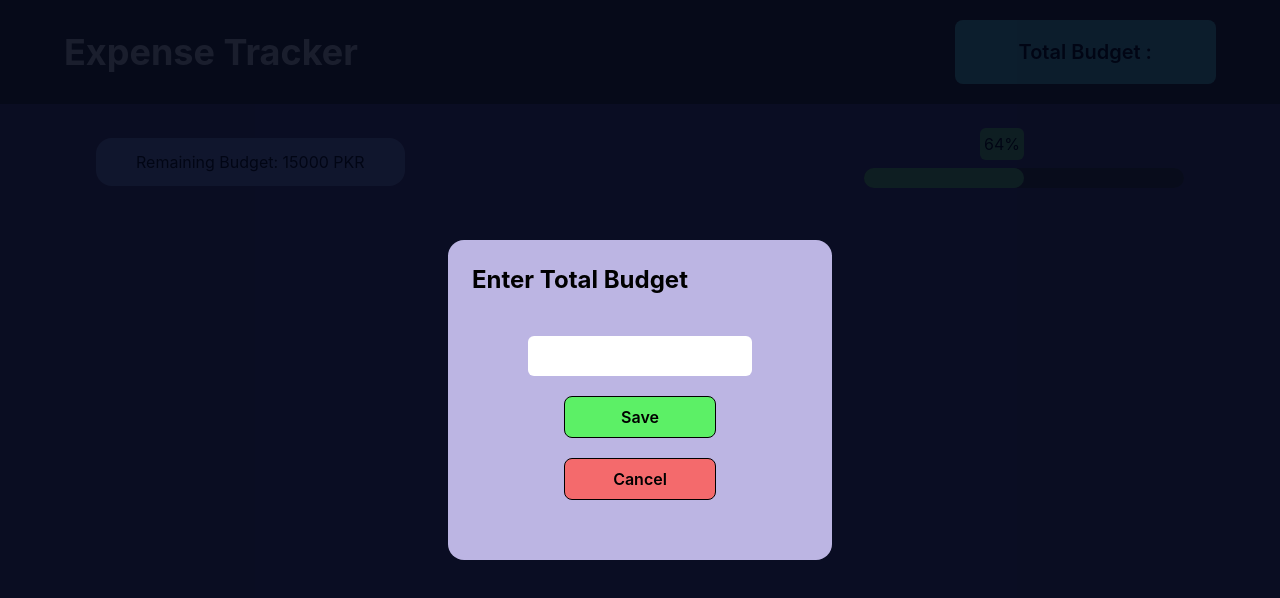
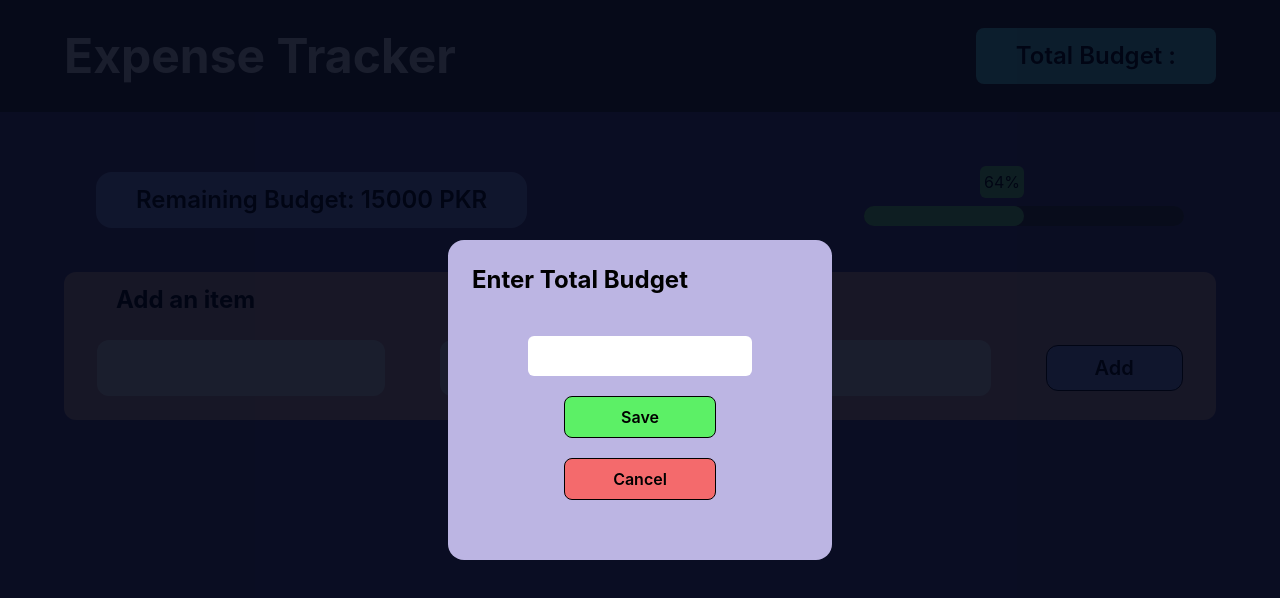
Before and after one commit to Shadow-unknown123/ExpenseTracker, a React (Create React App) app: page / in a window 1280 px wide. Shown: the top 598 px of the page. Built offline with nearby package versions, Linux system fonts and the light colour scheme.

Commit message:
Add expense from front end

```diff
--- a/src/App.js
+++ b/src/App.js
@@ -2,6 +2,7 @@ import { useState } from "react";
 import "./App.css";
 import Header from "./components/Header";
 import Remaining from "./components/Remaining";
+import ExpenseForm from "./components/ExpenseForm";
 
 function App() {
   const [isModalOpen, setIsModalOpen] = useState(true);
@@ -11,6 +12,7 @@ function App() {
       <main className="bg-[#5F5394] h-screen">
         <Header />
         <Remaining />
+        <ExpenseForm />
       </main>
 
       {isModalOpen && (
--- /dev/null
+++ b/src/components/ExpenseForm.js
@@ -0,0 +1,30 @@
+export default function ExpenseForm() {
+  return (
+    <>
+      <div className="flex justify-center items-center">
+        <div className="w-96 md:w-[95%] md:px-7 lg:w-[90%] h-max bg-[#E3B5B5] rounded-xl mt-11">
+          <h1 className="font-bold text-lg ps-6 pt-3 md:text-xl lg:text-2xl 2xl:text-3xl">
+            Add an item
+          </h1>
+          <div className="py-6 flex justify-center items-center flex-col md:flex-row">
+            <input
+              className="rounded-xl h-10 w-64 md:w-56 md:me-3 lg:me-[5%] lg:w-72 lg:h-14"
+              type="text"
+            />
+            <input
+              className="rounded-xl h-10 w-64 mt-3 md:mt-0 md:w-44 md:me-3 lg:me-[5%] lg:w-52 lg:h-14 "
+              type="text"
+            />
+            <input
+              className="rounded-xl h-10 w-64 mt-3 md:mt-0 md:w-40 md:me-7 lg:me-[5%] lg:w-72 lg:h-14 "
+              type="text"
+            />
+            <button className="mt-5 md:mt-0 font-semibold bg-[#9CADFF] py-2 px-12 rounded-xl border-black border lg:text-xl 2xl:text-2xl 2xl:py-1">
+              Add
+            </button>
+          </div>
+        </div>
+      </div>
+    </>
+  );
+}
--- a/src/components/Header.js
+++ b/src/components/Header.js
@@ -2,11 +2,11 @@ export default function Header() {
   return (
     <>
       <div className="sm:flex sm:bg-[#333333] sm:justify-between sm:px-16 ">
-        <div className="bg-[#333333] py-7 sm:py-8 text-white font-bold text-2xl flex justify-center items-center sm:text-4xl">
+        <div className="bg-[#333333] py-7 sm:py-8 text-white font-bold text-3xl flex justify-center items-center sm:text-3xl md:text-4xl lg:text-5xl 2xl:text-6xl">
           <h1>Expense Tracker</h1>
         </div>
         <div className=" flex justify-center items-center">
-          <div className="bg-[#333333] py-3 px-20 rounded-b-[14px] font-semibold text-[#74F9F9] sm:text-xl sm:text-black sm:h-3 sm:px-16  sm:py-8 sm:bg-[#74F9F9] sm:rounded-lg sm:flex sm:justify-center sm:items-center">
+          <div className="bg-[#333333] py-3 px-20 rounded-b-[14px] font-semibold text-[#74F9F9] sm:text-xl lg:text-2xl 2xl:text-3xl sm:text-black sm:h-3 sm:px-10  sm:py-6 lg:py-7 sm:bg-[#74F9F9] sm:rounded-lg sm:flex sm:justify-center sm:items-center">
             Total Budget :
           </div>
         </div>
--- a/src/components/Remaining.js
+++ b/src/components/Remaining.js
@@ -3,9 +3,9 @@ import Progressbar from "./Progressbar";
 export default function Remaining() {
   return (
     <>
-      <div className="md:flex md:justify-between md:px-24">
+      <div className="md:flex md:justify-between md:px-24 mt-7">
         <div className="flex justify-center items-center ">
-          <h1 className="mt-8 py-3 px-10 rounded-3xl sm:rounded-2xl bg-[#9CADFF] ">
+          <h1 className="mt-8 py-3 px-10 font-semibold lg:text-2xl rounded-3xl sm:rounded-2xl bg-[#9CADFF] ">
             Remaining Budget: 15000 PKR
           </h1>
         </div>
```
